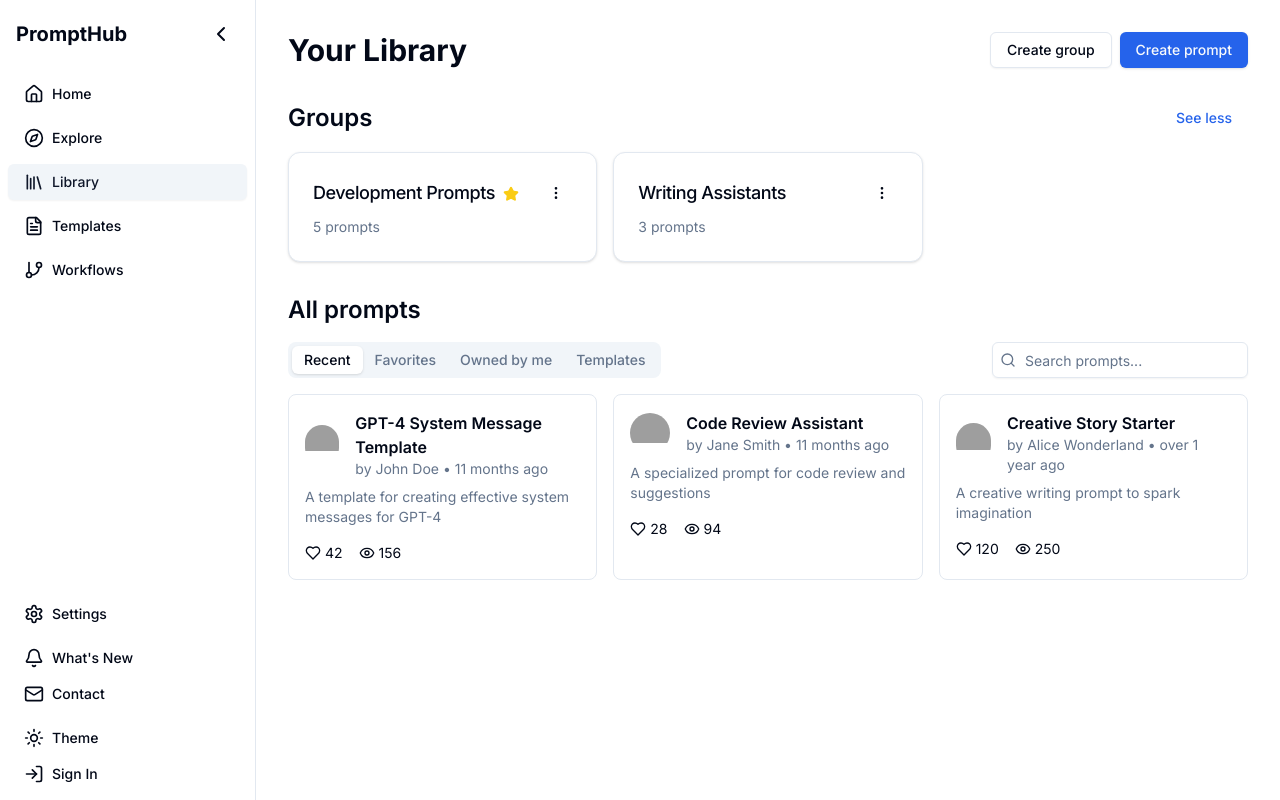
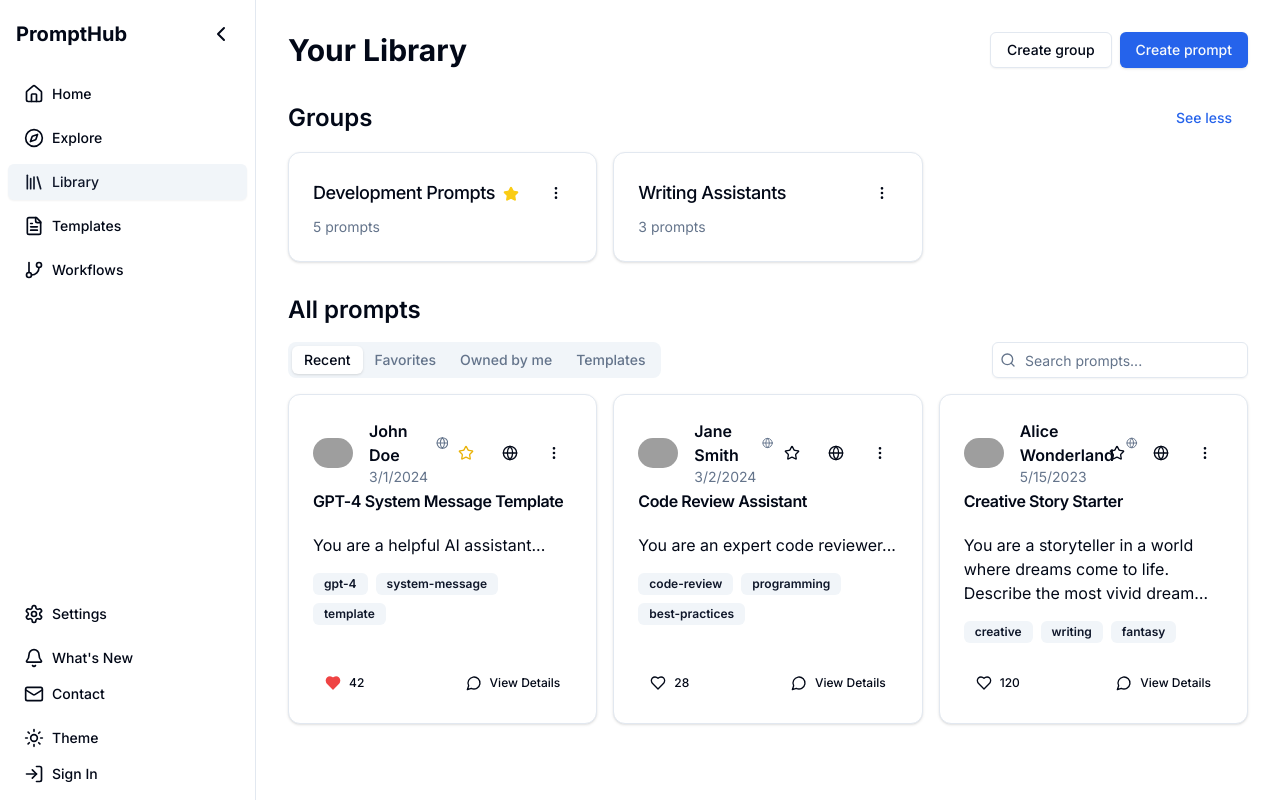
Before and after one commit to oliverbarreto/promptsforhumans, a Next.js app: page /library in a window 1280 px wide. Built offline with nearby package versions, Linux system fonts and the light colour scheme; grey boxes are pictures that could not be loaded.

Commit message:
BUG FIX: now using the same card component for prompts in /library and /explore

```diff
--- a/app/library/page.tsx
+++ b/app/library/page.tsx
@@ -64,6 +64,14 @@ export default function LibraryPage() {
     )
     setGroups(updatedGroups)
     localStorage.setItem("groups", JSON.stringify(updatedGroups))
+  }
+
+  const handleUpdatePrompt = (updatedPrompt: Prompt) => {
+    const updatedPrompts = prompts.map((p) =>
+      p.id === updatedPrompt.id ? updatedPrompt : p
+    )
+    setPrompts(updatedPrompts)
+    localStorage.setItem("prompts", JSON.stringify(updatedPrompts))
   }
 
   const filteredPrompts = searchTerm
@@ -168,16 +176,28 @@ export default function LibraryPage() {
           </div>
 
           <TabsContent value="recent" className="mt-4">
-            <PromptList prompts={filteredPrompts} />
+            <PromptList
+              prompts={filteredPrompts}
+              onUpdatePrompt={handleUpdatePrompt}
+            />
           </TabsContent>
           <TabsContent value="favorites" className="mt-4">
-            <PromptList prompts={filteredPrompts.filter((p) => p.isFavorite)} />
+            <PromptList
+              prompts={filteredPrompts.filter((p) => p.isFavorite)}
+              onUpdatePrompt={handleUpdatePrompt}
+            />
           </TabsContent>
           <TabsContent value="owned" className="mt-4">
-            <PromptList prompts={filteredPrompts} />
+            <PromptList
+              prompts={filteredPrompts}
+              onUpdatePrompt={handleUpdatePrompt}
+            />
           </TabsContent>
           <TabsContent value="templates" className="mt-4">
-            <PromptList prompts={filteredPrompts} />
+            <PromptList
+              prompts={filteredPrompts}
+              onUpdatePrompt={handleUpdatePrompt}
+            />
           </TabsContent>
         </Tabs>
       </div>
--- a/components/prompt-list.tsx
+++ b/components/prompt-list.tsx
@@ -1,58 +1,22 @@
 "use client"
 
-import Image from "next/image"
-import Link from "next/link"
-import { formatDistanceToNow } from "date-fns"
-import { Heart, Eye } from "lucide-react"
 import { type Prompt } from "@/types/prompt"
+import { PromptCard } from "@/components/prompt-card"
 
 interface PromptListProps {
   prompts: Prompt[]
+  onUpdatePrompt?: (prompt: Prompt) => void
 }
 
-export function PromptList({ prompts }: PromptListProps) {
+export function PromptList({ prompts, onUpdatePrompt }: PromptListProps) {
   return (
     <div className="grid gap-4 md:grid-cols-2 lg:grid-cols-3">
       {prompts.map((prompt) => (
-        <Link
+        <PromptCard
           key={prompt.id}
-          href={`/prompt/${prompt.id}`}
-          className="group relative rounded-lg border p-4 hover:bg-accent transition-colors"
-        >
-          <div className="flex items-center gap-4">
-            <div className="h-10 w-10 rounded-full overflow-hidden">
-              <Image
-                src={prompt.author?.avatar || "/placeholder-avatar.png"}
-                alt={prompt.author?.name || "Anonymous"}
-                width={40}
-                height={40}
-                className="object-cover"
-              />
-            </div>
-            <div>
-              <h3 className="font-semibold">{prompt.title}</h3>
-              <p className="text-sm text-muted-foreground">
-                by {prompt.author?.name || "Anonymous"} •{" "}
-                {formatDistanceToNow(new Date(prompt.createdAt), {
-                  addSuffix: true
-                })}
-              </p>
-            </div>
-          </div>
-          <p className="mt-2 text-sm text-muted-foreground line-clamp-2">
-            {prompt.description}
-          </p>
-          <div className="mt-4 flex items-center gap-4">
-            <div className="flex items-center gap-1 text-sm">
-              <Heart className="h-4 w-4" />
-              <span>{prompt.likes}</span>
-            </div>
-            <div className="flex items-center gap-1 text-sm">
-              <Eye className="h-4 w-4" />
-              <span>{prompt.views}</span>
-            </div>
-          </div>
-        </Link>
+          prompt={prompt}
+          onUpdatePrompt={onUpdatePrompt}
+        />
       ))}
     </div>
   )
```
Also changed, not shown: components/prompt-card.tsx (+20 -5 lines), 1 other file (tests, documents, lock files or other folders).
